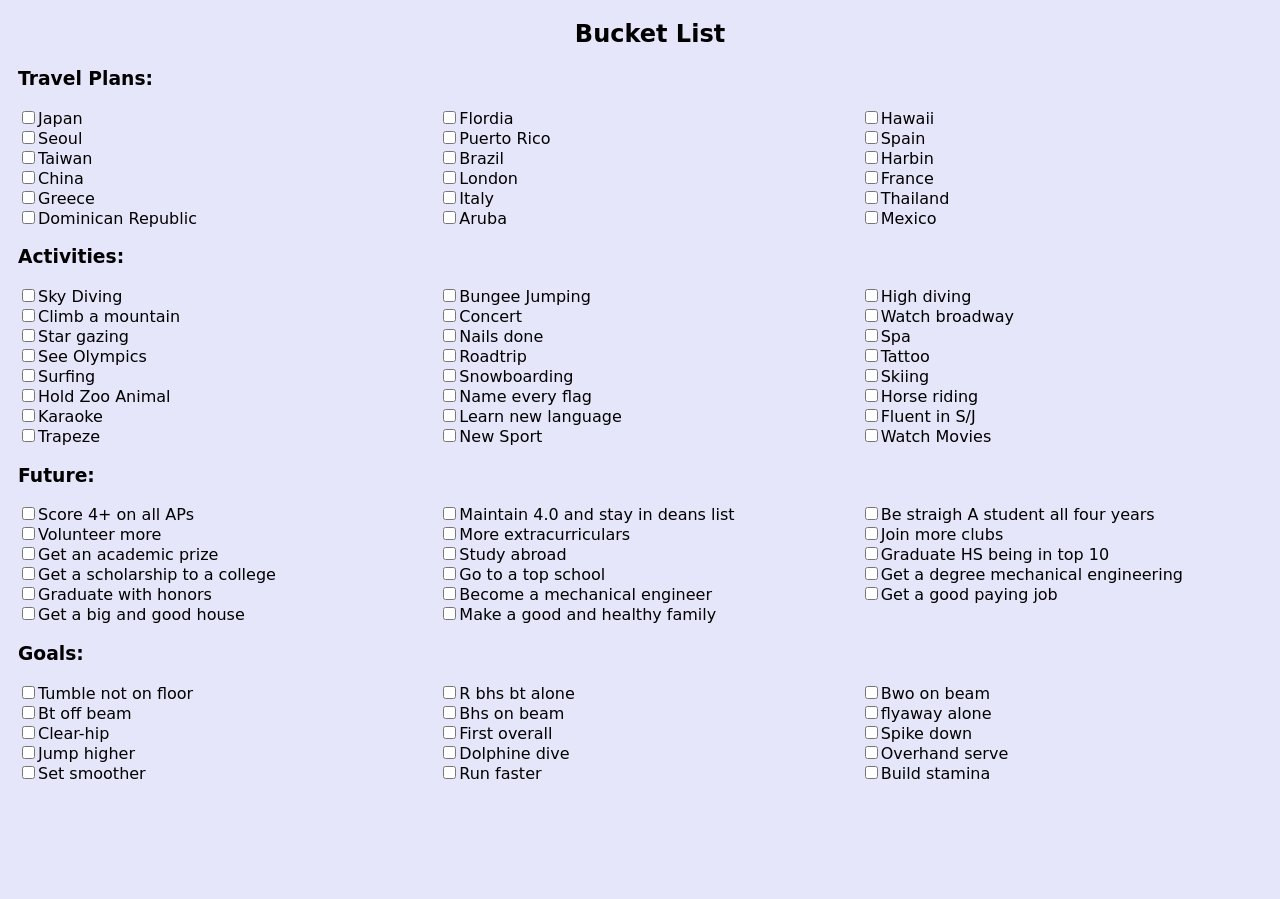
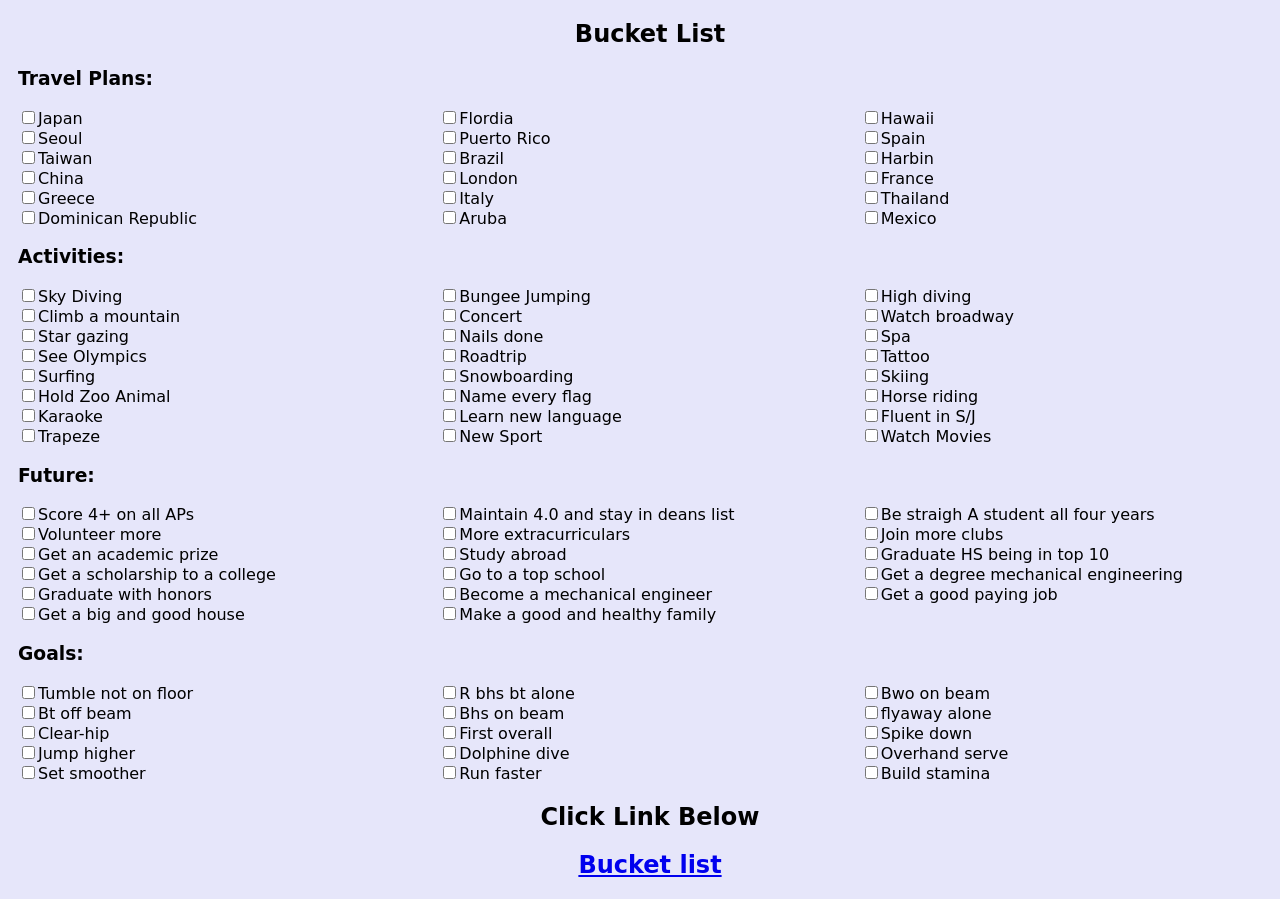
Before and after one commit to myo448/capstone-project, a plain HTML site: page bucketlist.html in a window 1280 px wide. Before the commit the page ends 800 px from the top, so only its background shows below. Drawn offline with Linux system fonts and the light colour scheme.

Commit message:
Update bucketlist.html

```diff
--- a/bucketlist.html
+++ b/bucketlist.html
@@ -172,6 +172,9 @@ h3 {
     <div> <input type="checkbox" <h3>Build stamina</h3></div>
 </div>
 
+  <center><div><h2> Click Link Below </h2></div></center>
+<center><div><a href = "quiz.html"> <h2> Bucket list</h2></a></div></center>
+
 
 
 </body>
```
